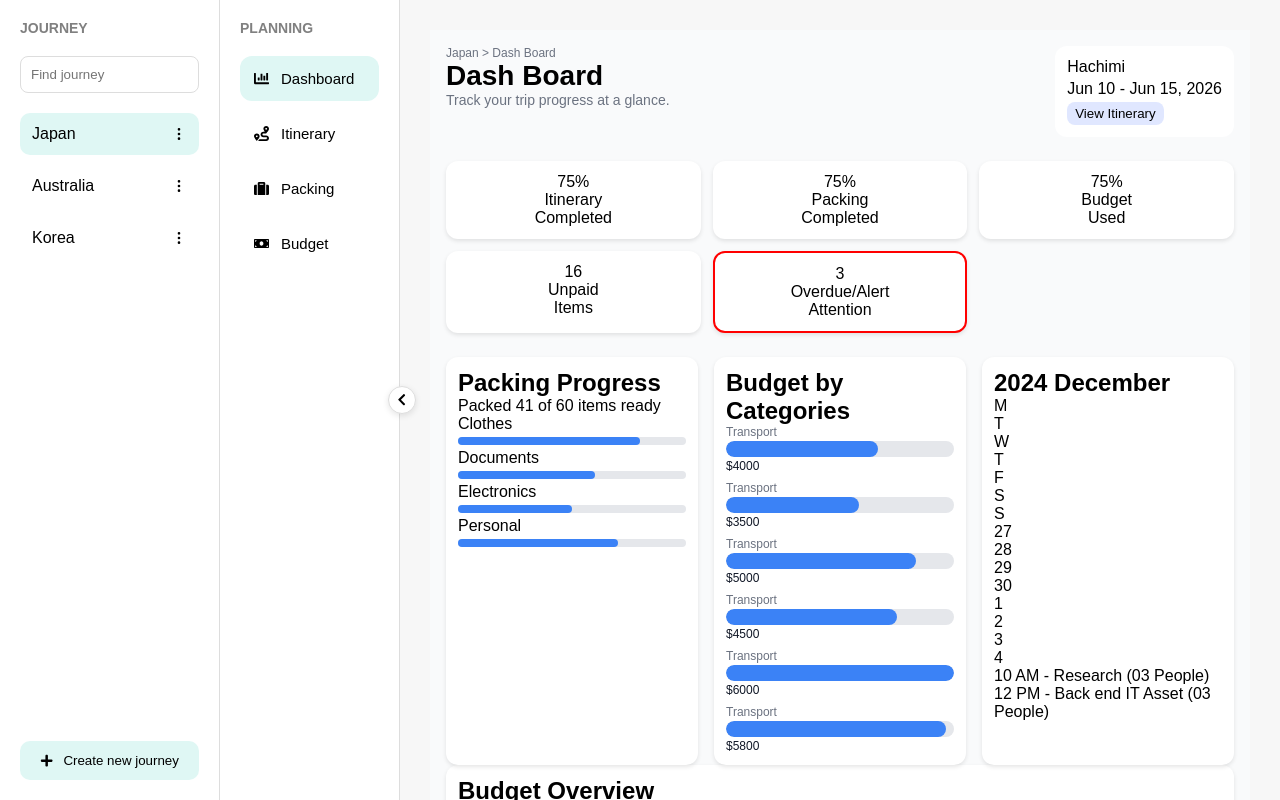
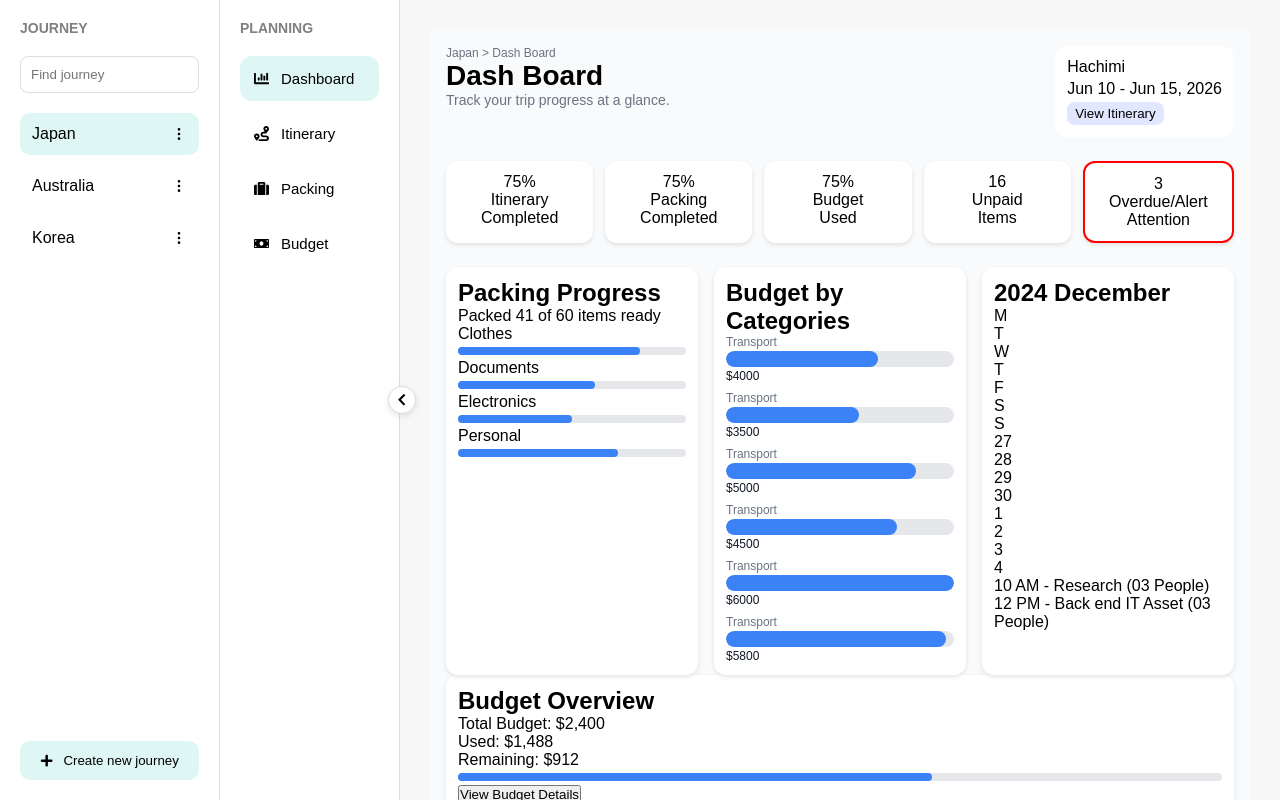
Before and after one commit to hien01604/TripPlanner, a React (Vite) app: page / in a window 1280 px wide. Built offline with nearby package versions, Linux system fonts and the light colour scheme.

Commit message:
Update Dashboard layout

```diff
--- a/src/pages/Dashboard/Dashboard.css
+++ b/src/pages/Dashboard/Dashboard.css
@@ -12,33 +12,115 @@
   margin-bottom: 24px;
   flex-wrap: wrap;
 }
-.header-left .breadcrumb { font-size: 12px; color: #6b7280; }
-.dashboard-title { font-size: 28px; font-weight: bold; }
-.dashboard-subtitle { font-size: 14px; color: #6b7280; }
-.header-right { background: #fff; padding: 12px; border-radius: 12px; display: flex; flex-direction: column; align-items: flex-start; gap: 4px; }
-.btn-view-itinerary { background: #e0e7ff; border: none; padding: 4px 8px; border-radius: 8px; }
+.header-left .breadcrumb {
+    font-size: 12px;
+    color: #6b7280;
+}
+.dashboard-title {
+    font-size: 28px;
+    font-weight: bold;
+}
+.dashboard-subtitle {
+    font-size: 14px;
+    color: #6b7280;
+}
+.header-right {
+    background: #fff;
+    padding: 12px;
+    border-radius: 12px;
+    display: flex;
+    flex-direction: column;
+    align-items: flex-start;
+    gap: 4px;
+}
+.btn-view-itinerary {
+    background: #e0e7ff;
+    border: none;
+    padding: 4px 8px;
+    border-radius: 8px; }
 
 /* Stats Cards */
-.stats-cards { display: grid; grid-template-columns: 1fr; gap: 12px; margin-bottom: 24px; }
-.stat-card { background: #fff; padding: 12px; border-radius: 12px; text-align: center; box-shadow: 0 2px 4px rgba(0,0,0,0.1); }
-.stat-card.overdue { border: 2px solid red; }
+.stats-cards {
+  display: flex;
+  justify-content: space-between;
+  gap: 12px;
+}
+.stat-card {
+  flex: 1;            /* chia đều 5 card */
+  text-align: center;
+  background: #fff;
+  padding: 12px;
+  border-radius: 12px;
+  box-shadow: 0 2px 4px rgba(0,0,0,0.1);
+}
+.stat-card.overdue {
+    border: 2px solid red;
+}
 
 /* Bottom Section */
-.bottom-section { display: grid; grid-template-columns: 1fr; gap: 16px; }
-.card { background: #fff; padding: 12px; border-radius: 12px; box-shadow: 0 2px 4px rgba(0,0,0,0.1); }
-.progress-bar { background: #e5e7eb; border-radius: 8px; height: 8px; width: 100%; margin: 4px 0; }
-.progress-fill { background: #3b82f6; height: 100%; border-radius: 8px; }
+.bottom-section {
+  display: grid;
+  grid-template-columns: repeat(3, 1fr);
+  gap: 16px;
+  margin-top: 24px;
+}
+.card {
+    background: #fff;
+    padding: 12px;
+    border-radius: 12px;
+    box-shadow: 0 2px 4px rgba(0,0,0,0.1);
+}
+.progress-bar {
+    background: #e5e7eb;
+    border-radius: 8px;
+    height: 8px;
+    width: 100%;
+    margin: 4px 0;
+}
+.progress-fill {
+    background: #3b82f6;
+    height: 100%;
+    border-radius: 8px;
+}
+
 
 /* Budget bar chart */
-.budget-bars { display: flex; flex-direction: column; gap: 8px; }
-.budget-bar-item { display: flex; flex-direction: column; gap: 2px; }
-.bar-container { background: #e5e7eb; height: 16px; border-radius: 8px; overflow: hidden; }
-.bar { background: #3b82f6; height: 100%; border-radius: 8px; }
-.bar-label { font-size: 12px; color: #6b7280; }
-.bar-value { font-size: 12px; color: #111827; }
+.budget-bars {
+    display: flex;
+    flex-direction: column;
+    gap: 8px;
+}
+.budget-bar-item {
+    display: flex;
+    flex-direction: column;
+    gap: 2px;
+}
+.bar-container {
+    background: #e5e7eb;
+    height: 16px;
+    border-radius: 8px;
+    overflow: hidden;
+}
+.bar {
+    background: #3b82f6;
+    height: 100%;
+    border-radius: 8px;
+}
+.bar-label {
+    font-size: 12px;
+    color: #6b7280;
+}
+.bar-value {
+    font-size: 12px;
+    color: #111827;
+}
 
 /* Responsive */
 @media (min-width: 640px) {
-  .stats-cards { grid-template-columns: repeat(3, 1fr); }
-  .bottom-section { grid-template-columns: repeat(3, 1fr); }
+  .stats-cards {
+    grid-template-columns: repeat(3, 1fr);
 }
+  .bottom-section {
+    grid-template-columns: repeat(3, 1fr);
+}
+}
```
